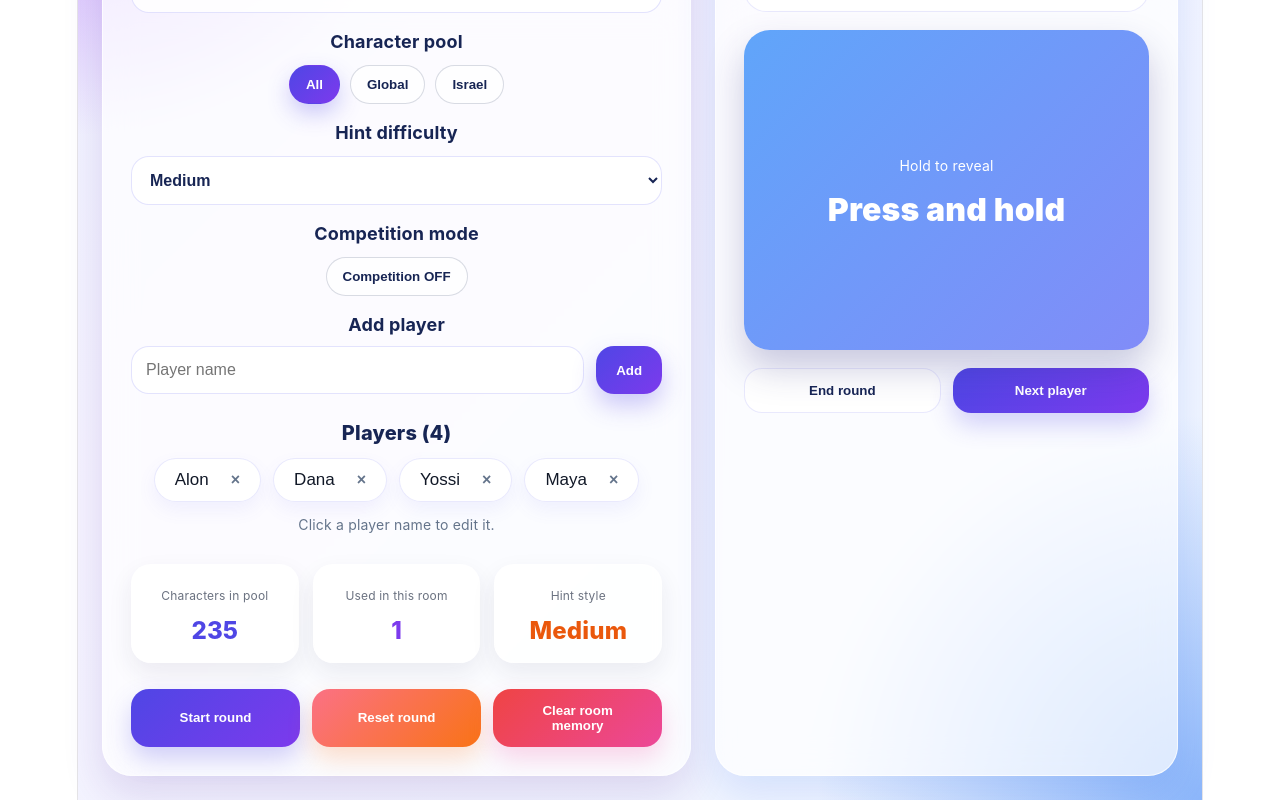
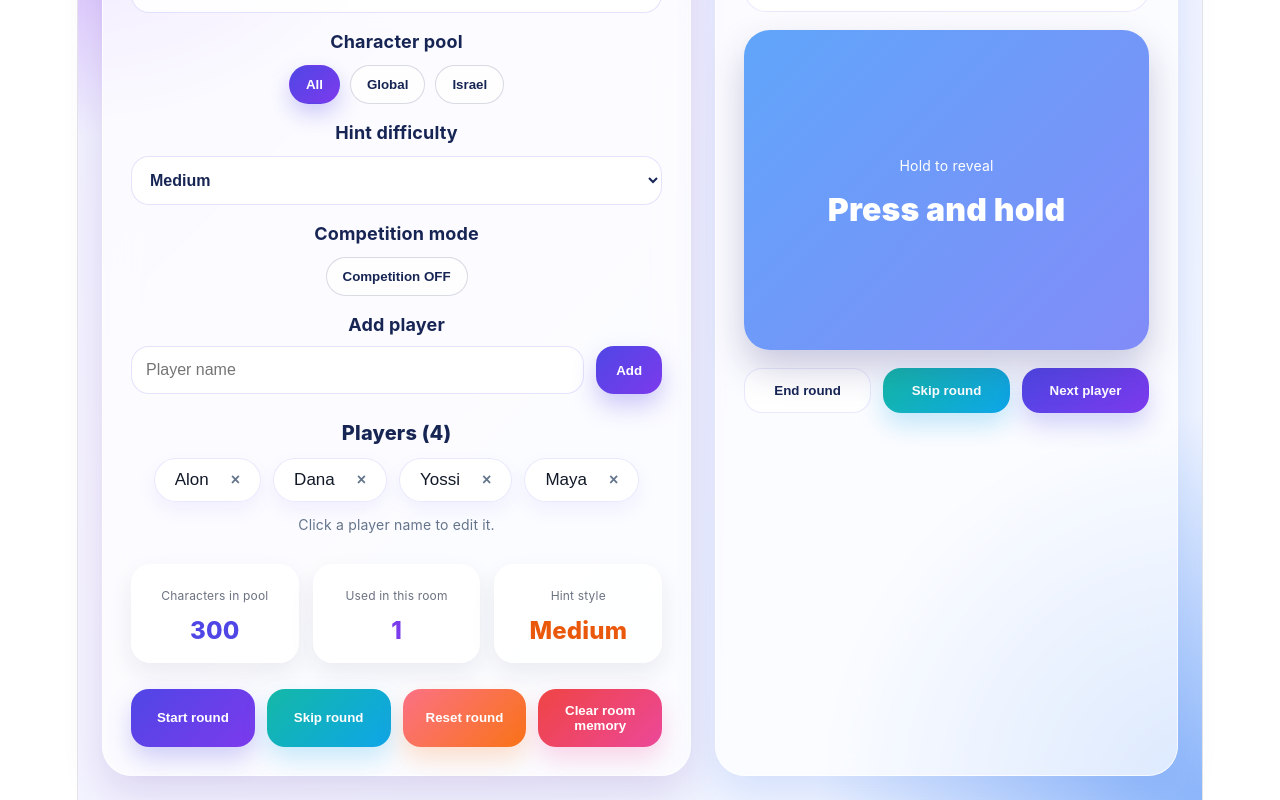
Before and after one commit to alonbenyosef1/impostor-game, a React (Vite) app: page / in a window 1280 px wide. Both pictures are taken after a click on the button "Start round". Shown: the part 249-1049 px from the top of the page. Built offline with nearby package versions, Linux system fonts and the light colour scheme.

Commit message:
add no hint add skip roound and add isrealies

```diff
--- a/src/App.jsx
+++ b/src/App.jsx
@@ -241,6 +241,72 @@ const CHARACTER_BANK = [
   { name: "Manuel Neuer", hints: ["Keeper", "Sweeper", "Germany"], tags: ["sports", "global"] },
   { name: "Iker Casillas", hints: ["Keeper", "Spain", "Calm"], tags: ["sports", "global"] },
   { name: "Alex Morgan", hints: ["Football", "Blonde", "American"], tags: ["sports", "global"] },
+
+  { name: "Yonit Levi", hints: ["podcast", "Unholy", "composed"], tags: ["tv", "israel"] },
+  { name: "Danny Kushmaro", hints: ["marathon", "helmet", "breath"], tags: ["tv", "israel"] },
+  { name: "Lucy Ayoub", hints: ["poetry", "bilingual", "stage"], tags: ["tv", "israel"] },
+  { name: "Lucy Aharish", hints: ["torch", "wedding", "debate"], tags: ["tv", "israel"] },
+  { name: "Ofira Asayag", hints: ["duo", "outburst", "storm"], tags: ["tv", "israel"] },
+  { name: "Miki Haimovich", hints: ["plastic", "meatless", "green"], tags: ["tv", "israel"] },
+  { name: "Geula Even", hints: ["anthem", "ceremony", "poise"], tags: ["tv", "israel"] },
+  { name: "Dana Weiss", hints: ["panel", "direct", "interrupt"], tags: ["tv", "israel"] },
+  { name: "Hila Korach", hints: ["clinic", "Galileo", "multitask"], tags: ["tv", "israel"] },
+  { name: "Tamar Ish-Shalom", hints: ["diplomacy", "foreign", "reserved"], tags: ["tv", "israel"] },
+  { name: "Guy Pines", hints: ["scoop", "rumor", "camera"], tags: ["tv", "israel"] },
+  { name: "Haim Etgar", hints: ["trap", "victim", "expose"], tags: ["tv", "israel"] },
+  { name: "Kobi Meidan", hints: ["books", "conversation", "measured"], tags: ["tv", "israel"] },
+  { name: "Assaf Harel", hints: ["late", "podcast", "dry"], tags: ["tv", "israel"] },
+  { name: "Eyal Berkovic", hints: ["argument", "shirt", "temper"], tags: ["sports", "israel"] },
+  { name: "Guri Alfi", hints: ["roots", "journey", "warmth"], tags: ["tv", "israel"] },
+  { name: "Assi Cohen", hints: ["faces", "voice", "switch"], tags: ["tv", "israel"] },
+  { name: "Eyal Kitzis", hints: ["satire", "straightman", "smirk"], tags: ["tv", "israel"] },
+  { name: "Yuval Semo", hints: ["rubber", "characters", "elastic"], tags: ["tv", "israel"] },
+  { name: "Ofer Shechter", hints: ["chaos", "youth", "prank"], tags: ["tv", "israel"] },
+  { name: "Adir Miller", hints: ["traffic", "family", "neat"], tags: ["tv", "israel"] },
+  { name: "Maya Wertheimer", hints: ["vlog", "ring", "heels"], tags: ["tv", "israel"] },
+  { name: "Shira Haas", hints: ["wig", "whisper", "tiny"], tags: ["cinema", "israel"] },
+  { name: "Michael Aloni", hints: ["hat", "beard", "gentle"], tags: ["cinema", "israel"] },
+  { name: "Tzachi Halevy", hints: ["undercover", "voice", "stubble"], tags: ["cinema", "israel"] },
+  { name: "Aki Avni", hints: ["comeback", "passport", "brooding"], tags: ["cinema", "israel"] },
+  { name: "Ayelet Zurer", hints: ["therapy", "prestige", "poise"], tags: ["cinema", "israel"] },
+  { name: "Sasson Gabai", hints: ["band", "mustache", "silence"], tags: ["cinema", "israel"] },
+  { name: "Chaim Topol", hints: ["milk", "village", "legend"], tags: ["cinema", "israel"] },
+  { name: "Lior Ashkenazi", hints: ["wedding", "monologue", "intense"], tags: ["cinema", "israel"] },
+  { name: "Keren Mor", hints: ["sarcasm", "ensemble", "dry"], tags: ["tv", "israel"] },
+  { name: "Rotem Abuhab", hints: ["curly", "chaos", "warm"], tags: ["tv", "israel"] },
+  { name: "Shahar Hasson", hints: ["heckler", "chaos", "loud"], tags: ["tv", "israel"] },
+  { name: "Idan Raichel", hints: ["project", "dreads", "keys"], tags: ["music", "israel"] },
+  { name: "Keren Peles", hints: ["piano", "notebook", "softness"], tags: ["music", "israel"] },
+  { name: "Rita", hints: ["Persian", "shawl", "diva"], tags: ["music", "israel"] },
+  { name: "Shiri Maimon", hints: ["ballad", "spotlight", "belt"], tags: ["music", "israel"] },
+  { name: "Harel Skaat", hints: ["falsetto", "elegant", "spotlight"], tags: ["music", "israel"] },
+  { name: "Harel Moyal", hints: ["finale", "soft", "believer"], tags: ["music", "israel"] },
+  { name: "Nathan Goshen", hints: ["hoodie", "quiet", "notebook"], tags: ["music", "israel"] },
+  { name: "Eden Hason", hints: ["anthem", "sensitive", "crowd"], tags: ["music", "israel"] },
+  { name: "Narkis", hints: ["barefoot", "wedding", "faith"], tags: ["music", "israel"] },
+  { name: "Mosh Ben Ari", hints: ["desert", "sun", "tribe"], tags: ["music", "israel"] },
+  { name: "Eliad Nachum", hints: ["breakdance", "childhood", "hoodie"], tags: ["music", "israel"] },
+  { name: "Ran Danker", hints: ["panic", "switch", "spotlight"], tags: ["music", "israel"] },
+  { name: "Ravid Plotnik", hints: ["notebook", "beard", "stories"], tags: ["music", "israel"] },
+  { name: "Tuna", hints: ["hoodie", "neighborhood", "concrete"], tags: ["music", "israel"] },
+  { name: "Akiva", hints: ["guitar", "faith", "smile"], tags: ["music", "israel"] },
+  { name: "Nasrin Kadri", hints: ["wedding", "power", "melisma"], tags: ["music", "israel"] },
+  { name: "Jasmin Moallem", hints: ["night", "whisper", "attitude"], tags: ["music", "israel"] },
+  { name: "Dikla", hints: ["shawl", "raw", "grain"], tags: ["music", "israel"] },
+  { name: "Yuval Dayan", hints: ["chair", "raspy", "soul"], tags: ["music", "israel"] },
+  { name: "Netta Barzilai", hints: ["loop", "feathers", "quirky"], tags: ["music", "israel"] },
+  { name: "Yarden Gerbi", hints: ["tatami", "selfie", "grit"], tags: ["sports", "israel"] },
+  { name: "Ori Sasson", hints: ["heavy", "tatami", "grit"], tags: ["sports", "israel"] },
+  { name: "Linoy Ashram", hints: ["ribbon", "grace", "focus"], tags: ["sports", "israel"] },
+  { name: "Peter Paltchik", hints: ["tattoo", "grip", "pressure"], tags: ["sports", "israel"] },
+  { name: "Artem Dolgopyat", hints: ["floor", "twist", "landing"], tags: ["sports", "israel"] },
+  { name: "Deni Avdija", hints: ["draft", "lefty", "overseas"], tags: ["sports", "israel"] },
+  { name: "Lior Eliyahu", hints: ["hook", "yellow", "silk"], tags: ["sports", "israel"] },
+  { name: "Tal Brody", hints: ["map", "speech", "legend"], tags: ["sports", "israel"] },
+  { name: "Yael Arad", hints: ["first", "tatami", "trailblazer"], tags: ["sports", "israel"] },
+  { name: "Gal Fridman", hints: ["board", "wind", "spray"], tags: ["sports", "israel"] },
+  { name: "Yossi Benayoun", hints: ["captain", "dribble", "passport"], tags: ["sports", "israel"] },
+  { name: "Titi Aynaw", hints: ["crown", "spotlight", "trailblazer"], tags: ["public", "israel"] }
 ];
 
 const POOL_OPTIONS = [
@@ -250,6 +316,7 @@ const POOL_OPTIONS = [
 ];
 
 const DIFFICULTY_OPTIONS = [
+  { value: "none", label: "No hint" },
   { value: "easy", label: "Easy" },
   { value: "medium", label: "Medium" },
   { value: "hard", label: "Hard" },
@@ -323,6 +390,7 @@ function clearRoomHistory(roomName) {
 }
 
 function getHintByDifficulty(hints, difficulty) {
+  if (difficulty === "none") return "";
   if (!Array.isArray(hints) || hints.length === 0) return "";
   if (difficulty === "easy") return hints[0] ?? hints[1] ?? hints[2] ?? "";
   if (difficulty === "medium") return hints[1] ?? hints[0] ?? hints[2] ?? "";
@@ -511,6 +579,25 @@ export default function App() {
   function startRound() {
     if (!canStart) return;
     if (competitionMode && showFinalResults && !roundScored) return;
+
+    const nextRound = buildRound(players, settings, usedCharacters);
+    setRound(nextRound);
+    setCurrentIndex(0);
+    setRevealed(false);
+    setShowFinalRevealScreen(false);
+    setShowFinalResults(false);
+    setRoundScored(false);
+
+    const nextUsed = [...usedCharacters, nextRound.character.name];
+    setUsedCharacters(nextUsed);
+    if (roomName.trim()) {
+      saveRoomHistory(roomName, nextUsed);
+    }
+  }
+
+  function skipRound() {
+    if (!canStart) return;
+    if (!round) return;
 
     const nextRound = buildRound(players, settings, usedCharacters);
     setRound(nextRound);
@@ -896,7 +983,7 @@ export default function App() {
             <MetricCard label="Used in this room" value={usedCharacters.length} accent="#7c3aed" isMobile={isMobile} />
             <MetricCard
               label="Hint style"
-              value={settings.difficulty.charAt(0).toUpperCase() + settings.difficulty.slice(1)}
+              value={settings.difficulty === "none" ? "No hint" : settings.difficulty.charAt(0).toUpperCase() + settings.difficulty.slice(1)}
               accent="#ea580c"
               isMobile={isMobile}
             />
@@ -949,7 +1036,7 @@ export default function App() {
           <div
             style={{
               display: "grid",
-              gridTemplateColumns: isMobile ? "1fr" : "repeat(3, minmax(0, 1fr))",
+              gridTemplateColumns: isMobile ? "1fr" : "repeat(4, minmax(0, 1fr))",
               gap: 12,
             }}
           >
@@ -977,6 +1064,23 @@ export default function App() {
               }}
             >
               Start round
+            </button>
+
+            <button
+              onClick={skipRound}
+              disabled={!round}
+              style={{
+                padding: "14px 22px",
+                borderRadius: 18,
+                border: 0,
+                background: !round ? "#9ca3af" : "linear-gradient(135deg, #14b8a6 0%, #0ea5e9 100%)",
+                color: "white",
+                cursor: !round ? "not-allowed" : "pointer",
+                fontWeight: 800,
+                boxShadow: !round ? "none" : "0 12px 24px rgba(14, 165, 233, 0.22)",
+              }}
+            >
+              Skip round
             </button>
 
             <button
@@ -1148,7 +1252,7 @@ export default function App() {
                         You are the Impostor
                       </div>
 
-                      {settings.impostorGetsHint && (
+                      {settings.impostorGetsHint && currentAssignment.hint && (
                         <div draggable={false} style={{ marginTop: 12, fontSize: isMobile ? 16 : 18, fontWeight: 700, ...NO_SELECTION_STYLE }}>
                           Hint: {currentAssignment.hint}
                         </div>
@@ -1168,7 +1272,7 @@ export default function App() {
               <div
                 style={{
                   display: "grid",
-                  gridTemplateColumns: isMobile ? "1fr" : "1fr 1fr",
+                  gridTemplateColumns: isMobile ? "1fr" : "1fr 1fr 1fr",
                   gap: 12,
                 }}
               >
@@ -1185,6 +1289,22 @@ export default function App() {
                   }}
                 >
                   End round
+                </button>
+
+                <button
+                  onClick={skipRound}
+                  style={{
+                    padding: "14px 18px",
+                    borderRadius: 18,
+                    border: 0,
+                    background: "linear-gradient(135deg, #14b8a6 0%, #0ea5e9 100%)",
+                    color: "white",
+                    cursor: "pointer",
+                    fontWeight: 800,
+                    boxShadow: "0 12px 24px rgba(14, 165, 233, 0.24)",
+                  }}
+                >
+                  Skip round
                 </button>
 
                 <button
@@ -1238,7 +1358,7 @@ export default function App() {
               </div>
 
               <div style={{ marginTop: 10 }}>Word: {round.character.name}</div>
-              <div>Hint: {round.selectedHint}</div>
+              <div>Hint: {round.selectedHint || "No hint"}</div>
               <div>Impostor: {impostorPlayer}</div>
 
               {competitionMode && (
```
